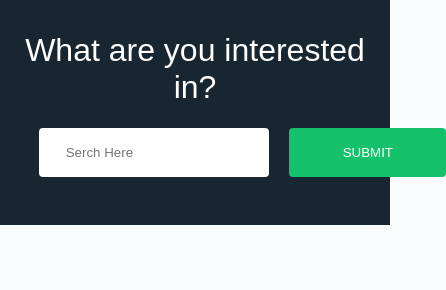
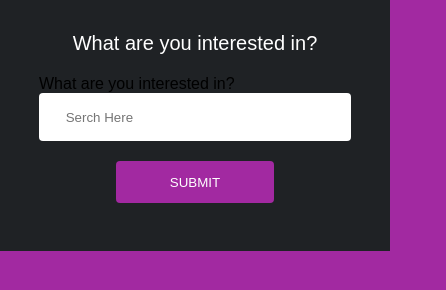
Before and after one commit to yamenbarakat/fetch-api, a plain HTML site: page index.html in a window 390 px wide. Shown: the whole page, 446 px wide, since content can reach past the window. Drawn offline with Linux system fonts and the light colour scheme.

Commit message:
Update index.css

```diff
--- a/index.css
+++ b/index.css
@@ -9,7 +9,7 @@ html {
 }
 
 body {
-  background: #fafbfc;
+  background: #a229a1;
   font-family: OpenSans, sans-serif;
   margin: 0;
   padding: 0;
@@ -22,7 +22,7 @@ body {
 }
 
 .masthead {
-  background: #182631;
+  background: #1f2225;
   padding: 2em 0;
 }
 
@@ -37,6 +37,7 @@ body {
 /*** Search Form ***/
 #search-form {
   display: flex;
+  flex-wrap: wrap;
   padding: 1em 0;
 }
 
@@ -49,7 +50,7 @@ body {
 }
 
 #submit-btn {
-  background-color: #15c26b;
+  background-color: #a229a1;
   border: none;
   border-radius: 4px;
   color: #ffffff;
@@ -59,16 +60,17 @@ body {
 }
 
 #submit-btn:hover {
-  background-color: #12a159;
+  background-color: #6c125d;
 }
 
 /*** Response Container ***/
-.response-container {
+#response-container {
   margin-top: 2em;
 }
 
 /*** Image Styline ***/
 figure {
+  margin: 0;
   margin-bottom: 2em;
   position: relative;
   text-align: center;
@@ -146,15 +148,17 @@ ul {
   text-align: center;
 }
 
-/*** Helpers ***/
-.visuallyhidden {
-  border: 0;
-  clip: rect(0 0 0 0);
-  height: 1px;
-  margin: -1px;
-  overflow: hidden;
-  padding: 0;
-  position: absolute;
-  width: 1px;
-  white-space: nowrap; /* 1 */
+@media (max-width: 500px) {
+  .masthead h1 {
+    font-size: 20px;
+  }
+
+  #search-keyword {
+    margin-right: 0;
+  }
+
+  #submit-btn {
+    margin: auto;
+    margin-top: 20px;
+  }
 }
```
